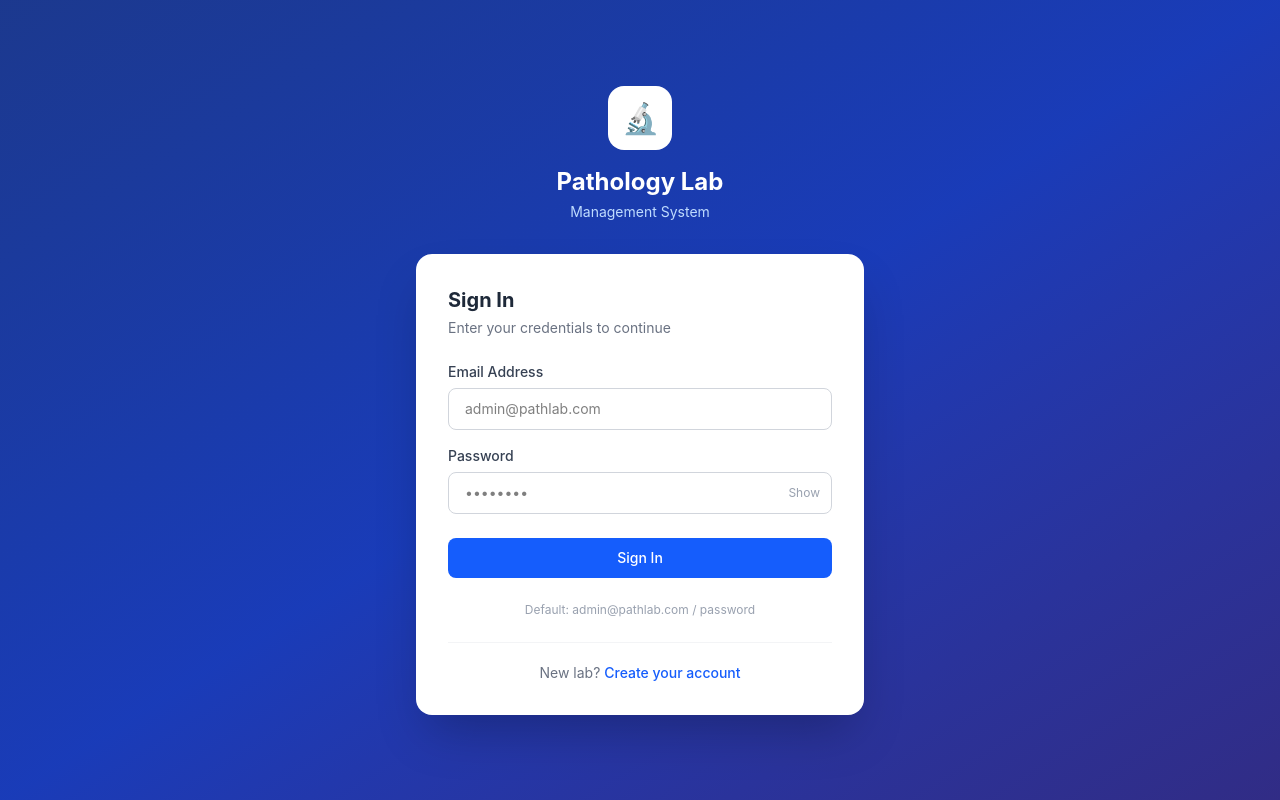
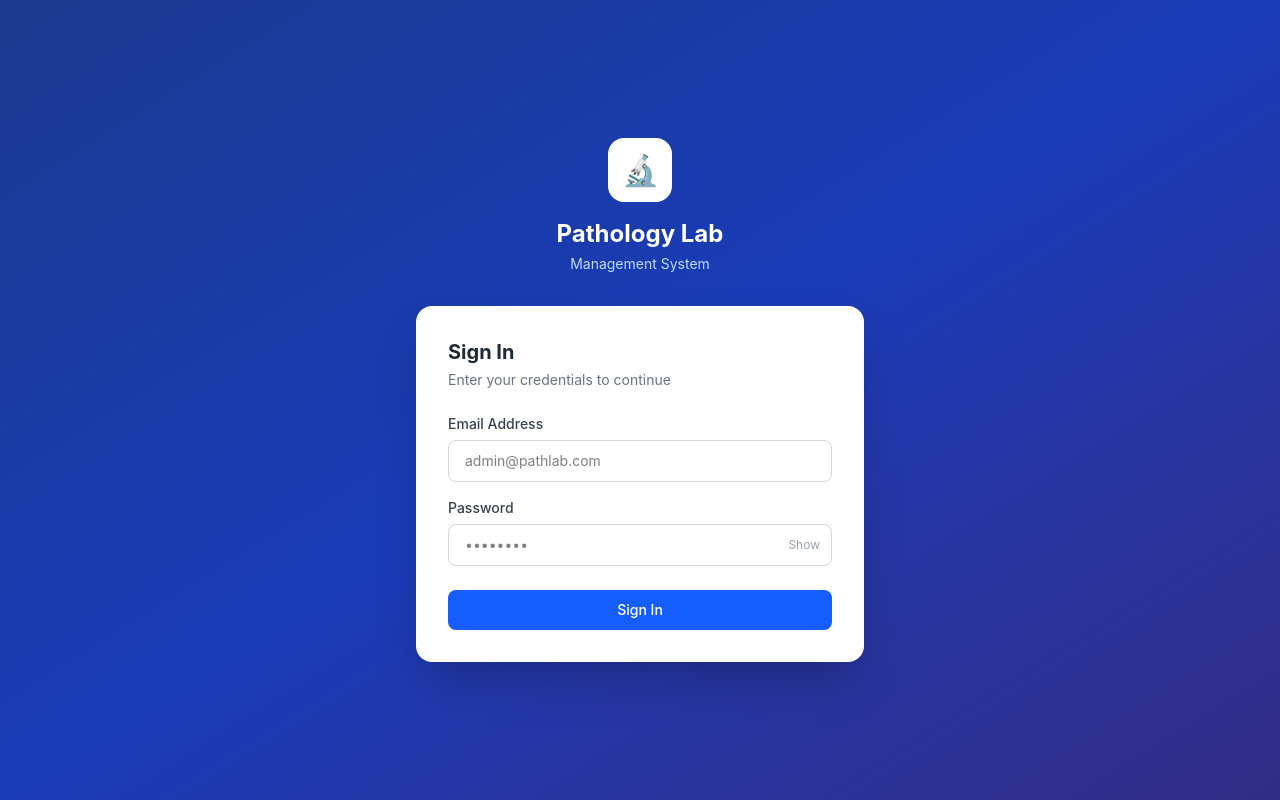
Before and after one commit to pharesh/pathology-lab-frontend1, a Vue app: page /login in a window 1280 px wide. Built offline with nearby package versions, Linux system fonts and the light colour scheme; no server answers.

Commit message:
Comment out default login credentials and registration link in Login.vue and index.js

```diff
--- a/src/pages/Login.vue
+++ b/src/pages/Login.vue
@@ -68,16 +68,16 @@
           </button>
         </form>
 
-        <p class="text-center text-xs text-gray-400 mt-6">
+        <!-- <p class="text-center text-xs text-gray-400 mt-6">
           Default: admin@pathlab.com / password
-        </p>
+        </p> -->
 
-        <div class="border-t border-gray-100 mt-6 pt-5 text-center">
+        <!-- <div class="border-t border-gray-100 mt-6 pt-5 text-center">
           <p class="text-sm text-gray-500">
             New lab?
             <RouterLink to="/register" class="text-blue-600 hover:underline font-medium">Create your account</RouterLink>
           </p>
-        </div>
+        </div> -->
       </div>
     </div>
   </div>
--- a/src/router/index.js
+++ b/src/router/index.js
@@ -4,7 +4,7 @@ import { useAuthStore } from '@/stores/authStore'
 const routes = [
   // ── Public ──────────────────────────────────────────────────────────────
   { path: '/login',    component: () => import('@/pages/Login.vue'),    meta: { public: true } },
-  { path: '/register', component: () => import('@/pages/Register.vue'), meta: { public: true } },
+  // { path: '/register', component: () => import('@/pages/Register.vue'), meta: { public: true } },
 
   // ── Lab-facing app ───────────────────────────────────────────────────────
   { path: '/',                   component: () => import('@/pages/Dashboard.vue') },
```
